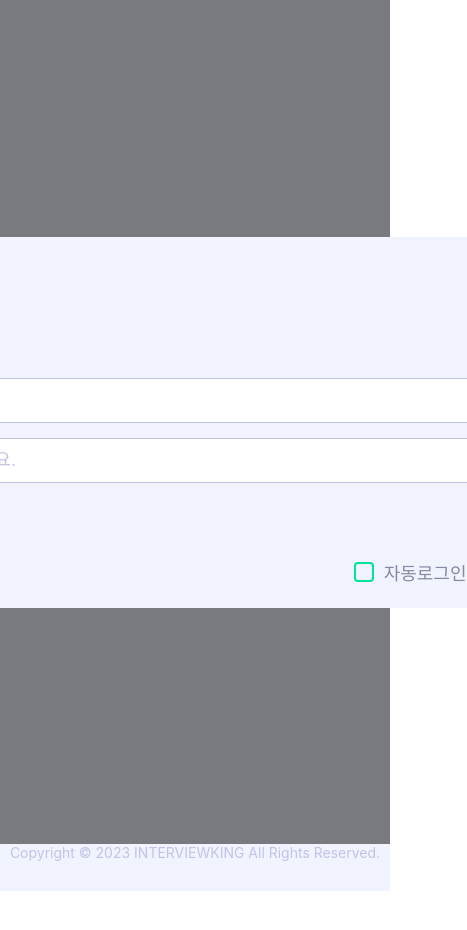
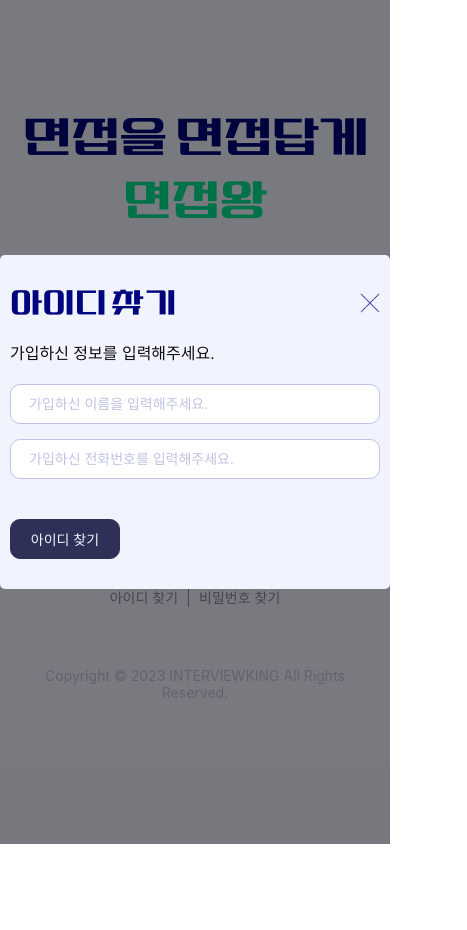
Before and after one commit to Interviewking13/Interview, a React (Create React App) app: page /login in a window 390 px wide. Both pictures are taken after a click on the element "아이디 찾기". Shown: the top 930 px of the page, 467 px wide, since content can reach past the window. After the commit the page ends 844 px from the top, so only its background shows below. Built offline with nearby package versions, Linux system fonts and the light colour scheme; a web font is replaced by a local one.

Commit message:
Design : 반응형 수정

```diff
--- a/src/components/auth/LeftSignContainer.tsx
+++ b/src/components/auth/LeftSignContainer.tsx
@@ -31,6 +31,10 @@ const StyledTitleContainer = styled.a`
   display: flex;
   flex-direction: column;
   cursor: pointer;
+
+  @media (max-width: 768px) {
+    align-items: center;
+  }
 `;
 
 /** 서브 텍스트 div */
@@ -53,4 +57,18 @@ const StyledSubText = styled.div`
     font-weight:300;
     margin-top: 50px;
   }
+
+  @media (max-width: 768px) {
+    font-size: 48px;
+    text-align: center;
+
+    &:nth-of-type(2) {
+      margin-top: 10px;
+    }
+
+    &:nth-of-type(3) {
+      font-size: 16px;
+      margin-top: 30px;
+    }
+  }
 `;
--- a/src/pages/login/Login.tsx
+++ b/src/pages/login/Login.tsx
@@ -110,6 +110,7 @@ const LoginPage = () => {
     /** 아이디 찾기 버튼 클릭 시 동작 */
     const openSearchIdModal = () => {
         setSearchIdModalOpen(true);
+        setAutoLogin(false);
     };
 
     /** 아이디 찾기 닫기 버튼 클릭 시 동작 */
@@ -120,6 +121,7 @@ const LoginPage = () => {
     /** 비밀번호 찾기 버튼 클릭 시 동작 */
     const openSearchPasswordModal = () => {
         setSearchPasswordModalOpen(true);
+        setAutoLogin(false);
     };
 
     /** 비밀번호 찾기 닫기 버튼 클릭 시 동작 */
@@ -156,7 +158,7 @@ const LoginPage = () => {
                         </StyledSearchUserInfo>
                         {searchIdModalOpen && <SearchIdModal closeModal={closeSearchIdModal} />}
                         {searchPasswordModalOpen && <SearchPasswordModal closeModal={closeSearchPasswordModal} />}
-                        <StyledAutoLogin>
+                        <StyledAutoLogin style={{ display: searchIdModalOpen || searchPasswordModalOpen ? 'none' : 'flex' }}>
                             <StyledAutoLoginCheckbox
                                 type="checkbox"
                                 checked={autoLogin}
@@ -175,6 +177,10 @@ const LoginPage = () => {
 /** 페이지 컨테이너 div (로그인 페이지 전체 배경색 지정) */
 const StyledPageContainer = styled.div`
     background-color: ${colors.back_navy};
+
+    @media (max-width: 768px) {
+        padding: 10px;
+    }
 `;
 
 /** 공통 컨테이너 div (가운데 정렬 및 레이아웃 크기 지정) */
@@ -183,6 +189,10 @@ const StyledCommonContainer = styled.div`
     max-width: 1270px;
     margin: 0 auto;
     padding-bottom: 30px;
+
+    @media (max-width: 768px) {
+        padding-top: 100px;
+    }
 `;
 
 /** 로그인 컨테이너 div (좌/우 컴포넌트 가운데 정렬) */
@@ -191,6 +201,11 @@ const StyledLoginContainer = styled.div`
     display: flex;
     justify-content: center;
     align-items: center;
+
+    @media (max-width: 768px) {
+        display: block;
+        height: 100%;
+    }
 `;
 
 /** 오른쪽 컴포넌트 컨테이너 div */
@@ -199,20 +214,23 @@ const StyledRightSignContainer = styled.div`
     flex-direction: column;
     align-items: center;
     margin-left: auto;
+
+    @media (max-width: 768px) {
+        margin: 60px auto;
+    }
 `;
 
 /** 이메일, 비밀번호 input */
 const StyledLoginInput = styled.input`
     width: 457px;
     height: 45px;
-    margin-top: 15px;
     color: ${colors.main_black};
     border: 1px solid ${colors.gray_navy};
     border-radius: 10px;
     padding-left: 18px;
     font-weight: 300;
     font-size: 18px;
-    &:first-of-type {
+    &:last-of-type {
         margin-top: 15px;
     }
     &::placeholder {
@@ -223,6 +241,16 @@ const StyledLoginInput = styled.input`
         border: 1px solid ${colors.gray_navy};
         box-shadow: none;
     }
+
+    @media (max-width: 768px) {
+        width: 100%;
+        max-width: 457px;
+        height: 40px;
+        font-size: 16px;
+    }
+    @media (max-width: 500px) {
+        width: calc(100% - 20px);
+    }
 `;
 
 /** 버튼 Wrapper form */
@@ -230,6 +258,10 @@ const StyledBtnWrapper = styled.form`
     display: flex;
     margin-top: 40px;
     margin-left: auto;
+
+    @media (max-width: 768px) {
+        margin-left: 0;
+    }
 `;
 
 /** 회원가입 버튼 */
@@ -246,6 +278,11 @@ const StyledSignupBtn = styled(Button)`
         &:hover {
             background-color: ${colors.main_mint};
         }
+    }
+    @media (max-width: 768px) {
+        width: 110px !important;
+        height: 40px !important;
+        font-size: 14px !important;
     }
 `;
 
@@ -265,6 +302,11 @@ const StyledLoginBtn = styled(Button)`
             background-color: ${colors.dark_navy};
         }
     }
+    @media (max-width: 768px) {
+        width: 110px !important;
+        height: 40px !important;
+        font-size: 14px !important;
+    }
 `;
 
 /** 에러 메세지 */
@@ -274,6 +316,10 @@ const StyledErrorMessage = styled.p`
     margin-left: auto;
     margin-top: 5px;
     margin-bottom: 0;
+
+    @media (max-width: 768px) {
+        font-size: 12px;
+    }
 `;
 
 /** 카피라이터 */
@@ -292,6 +338,11 @@ const StyledSearchUserInfo = styled.div`
     font-size: 18px;
     font-weight: 300;
     margin-top: 40px;
+
+    @media (max-width: 768px) {
+        margin-left: 0;
+        font-size: 14px;
+    }
 `;
 
 /** 아이디 찾기 div */
@@ -313,6 +364,11 @@ const StyledAutoLogin = styled.div`
     margin-top: 20px;
     margin-left: auto;
     position: relative;
+
+    @media (max-width: 768px) {
+        margin-left: 0;
+        font-size: 14px;
+    }
 `;
 
 /** 자동로그인 체크박스 input */
@@ -350,6 +406,11 @@ const StyledAutoLoginCheckbox = styled.input`
         transform: rotate(45deg);
         z-index: 1;
     }
+
+    @media (max-width: 768px) {
+        width: 16px;
+        height: 16px;
+    }
 `;
 
 /** 자동로그인 레이블 */
@@ -357,6 +418,10 @@ const StyledAutoLoginLabel = styled.label`
     color: ${colors.darkgray_navy};
     font-size: 18px;
     font-weight: 300;
+
+    @media (max-width: 768px) {
+        font-size: 14px;
+    }
 `;
 
 export default LoginPage;
--- a/src/pages/login/SearchIdModal.tsx
+++ b/src/pages/login/SearchIdModal.tsx
@@ -57,10 +57,16 @@ const Container = styled.div`
 `;
 
 const ModalContent = styled.div`
-  width: 923px;
+  width: 100%;
+  max-width: 923px;
   padding: 40px;
   background-color: ${colors.back_navy};
   border-radius: 5px;
+
+  @media (max-width: 768px) {
+    width: 100%;
+    padding: 10px;
+  }
 `;
 
 /** 상단 컨테이너 div */
@@ -68,6 +74,10 @@ const StyledTopContainer = styled.div`
   display: flex;
   justify-content: space-between;
   align-items: center;
+
+  @media (max-width: 768px) {
+    margin: 20px 0;
+  }
 `;
 
 /** 취소 버튼 button */
@@ -79,6 +89,11 @@ const StyledCancelButton = styled.button`
   padding: 0;
   margin-left: auto;
   cursor: pointer; /* 클릭 커서 스타일 추가 */
+
+  @media (max-width: 768px) {
+    width: 20px !important;
+    height: 20px !important;
+  }
 `;
 
 /** 취소 버튼 img */
@@ -97,6 +112,10 @@ const ModalText = styled.p`
   margin: 20px 0;
   color: ${colors.main_black};
   ${SubTextThin}
+
+  @media (max-width: 768px) {
+    font-size: 16px;
+  }
 `;
 
 const ModalInputContainer = styled.div`
@@ -105,7 +124,8 @@ const ModalInputContainer = styled.div`
 
 const ModalInput = styled.input`
   box-sizing: border-box;
-  width: 923px;
+  width: 100%;
+  max-width: 923px;
   height: 45px;
   color: ${colors.main_black};
   border: 1px solid ${colors.gray_navy};
@@ -125,11 +145,21 @@ const ModalInput = styled.input`
     border: 1px solid ${colors.gray_navy};
     box-shadow: none;
   }
+
+  @media (max-width: 768px) {
+    width: 100%;
+    height: 40px;
+    font-size: 14px;
+  }
 `;
 
 const ButtonContainer = styled.div`
   display: flex;
   justify-content: flex-start;
+
+  @media (max-width: 768px) {
+    margin-bottom: 20px;
+  }
 `;
 
 const SubmitButton = styled.button`
@@ -144,4 +174,10 @@ const SubmitButton = styled.button`
     background-color: ${colors.dark_navy};
   }
   cursor: pointer;
+
+  @media (max-width: 768px) {
+    width: 110px !important;
+    height: 40px !important;
+    font-size: 14px !important;
+  }
 `;
--- a/src/pages/login/SearchPasswordModal.tsx
+++ b/src/pages/login/SearchPasswordModal.tsx
@@ -58,10 +58,16 @@ const Container = styled.div`
 `;
 
 const ModalContent = styled.div`
-  width: 923px;
+  width: 100%;
+  max-width: 923px;
   padding: 40px;
   background-color: ${colors.back_navy};
   border-radius: 5px;
+
+  @media (max-width: 768px) {
+    width: 100%;
+    padding: 10px;
+  }
 `;
 
 /** 상단 컨테이너 div */
@@ -69,6 +75,10 @@ const StyledTopContainer = styled.div`
   display: flex;
   justify-content: space-between;
   align-items: center;
+
+  @media (max-width: 768px) {
+    margin: 20px 0;
+  }
 `;
 
 /** 취소 버튼 button */
@@ -80,6 +90,11 @@ const StyledCancelButton = styled.button`
   padding: 0;
   margin-left: auto;
   cursor: pointer; /* 클릭 커서 스타일 추가 */
+
+  @media (max-width: 768px) {
+    width: 20px !important;
+    height: 20px !important;
+  }
 `;
 
 /** 취소 버튼 img */
@@ -98,6 +113,10 @@ const ModalText = styled.p`
   margin: 20px 0;
   color: ${colors.main_black};
   ${SubTextThin}
+
+  @media (max-width: 768px) {
+    font-size: 16px;
+  }
 `;
 
 const ModalInputContainer = styled.div`
@@ -112,11 +131,12 @@ const ModalInput = styled.input`
   border: 1px solid ${colors.gray_navy};
   border-radius: 10px;
   padding: 0;
+  margin-top: 15px;
   padding-left: 18px;
   font-weight: 300;
   font-size: 18px;
-  &:last-of-type {
-    margin-top: 15px;
+  &:first-of-type {
+    margin-top: 0;
   }
   &::placeholder {
     color: ${colors.gray_navy};
@@ -126,11 +146,21 @@ const ModalInput = styled.input`
     border: 1px solid ${colors.gray_navy};
     box-shadow: none;
   }
+
+  @media (max-width: 768px) {
+    width: 100%;
+    height: 40px;
+    font-size: 14px;
+  }
 `;
 
 const ButtonContainer = styled.div`
   display: flex;
   justify-content: flex-start;
+
+  @media (max-width: 768px) {
+    margin-bottom: 20px;
+  }
 `;
 
 const SubmitButton = styled.button`
@@ -145,4 +175,10 @@ const SubmitButton = styled.button`
     background-color: ${colors.dark_navy};
   }
   cursor: pointer;
+
+  @media (max-width: 768px) {
+    width: 110px !important;
+    height: 40px !important;
+    font-size: 14px !important;
+  }
 `;
--- a/src/pages/login/SignupPage.tsx
+++ b/src/pages/login/SignupPage.tsx
@@ -215,6 +215,10 @@ const SignupPage = () => {
 /** 페이지 컨테이너 div (로그인 페이지 전체 배경색 지정) */
 const StyledPageContainer = styled.div`
   background-color: ${colors.back_navy};
+
+  @media (max-width: 768px) {
+        padding: 10px;
+    }
 `;
 
 /** 공통 컨테이너 div (가운데 정렬 및 레이아웃 크기 지정) */
@@ -223,6 +227,10 @@ const StyledCommonContainer = styled.div`
   max-width: 1270px;
   margin: 0 auto;
   padding-bottom: 30px;
+
+  @media (max-width: 768px) {
+        padding-top: 100px;
+  }
 `;
 
 /** 회원가입 컨테이너 div (좌/우 컴포넌트 가운데 정렬) */
@@ -231,6 +239,11 @@ const StyledSignupContainer = styled.div`
   display: flex;
   justify-content: center;
   align-items: center;
+
+  @media (max-width: 768px) {
+        display: block;
+        height: 100%;
+  }
 `;
 
 /** 오른쪽 컴포넌트 컨테이너 div */
@@ -239,6 +252,10 @@ const StyledRightSignContainer = styled.form`
   flex-direction: column;
   align-items: center;
   margin-left: auto;
+
+  @media (max-width: 768px) {
+        margin: 60px auto;
+  }
 `;
 
 /** 이름, 전화번호, 이메일, 비밀번호, 비밀번호 확인 input */
@@ -263,6 +280,12 @@ const StyledSignupInput = styled.input`
     border: 1px solid ${colors.gray_navy};
     box-shadow: none;
   }
+
+  @media screen and (max-width: 768px) {
+    width: calc(100% - 20px);
+    height: 45px;
+    font-size: 16px;
+  }
 `;
 
 /** 회원가입 버튼 */
@@ -282,6 +305,12 @@ const StyledSignupBtn = styled(Button)`
       background-color: ${colors.dark_navy};
     }
   }
+
+  @media (max-width: 768px) {
+        width: 110px !important;
+        height: 40px !important;
+        font-size: 14px !important;
+  }
 `;
 
 /** 에러 메세지 */
@@ -291,6 +320,10 @@ const StyledErrorMessage = styled.p`
   margin-left: auto;
   margin-top: 5px;
   margin-bottom: 0;
+
+  @media (max-width: 768px) {
+        font-size: 12px;
+  }
 `;
 
 /** 카피라이터 */
```
